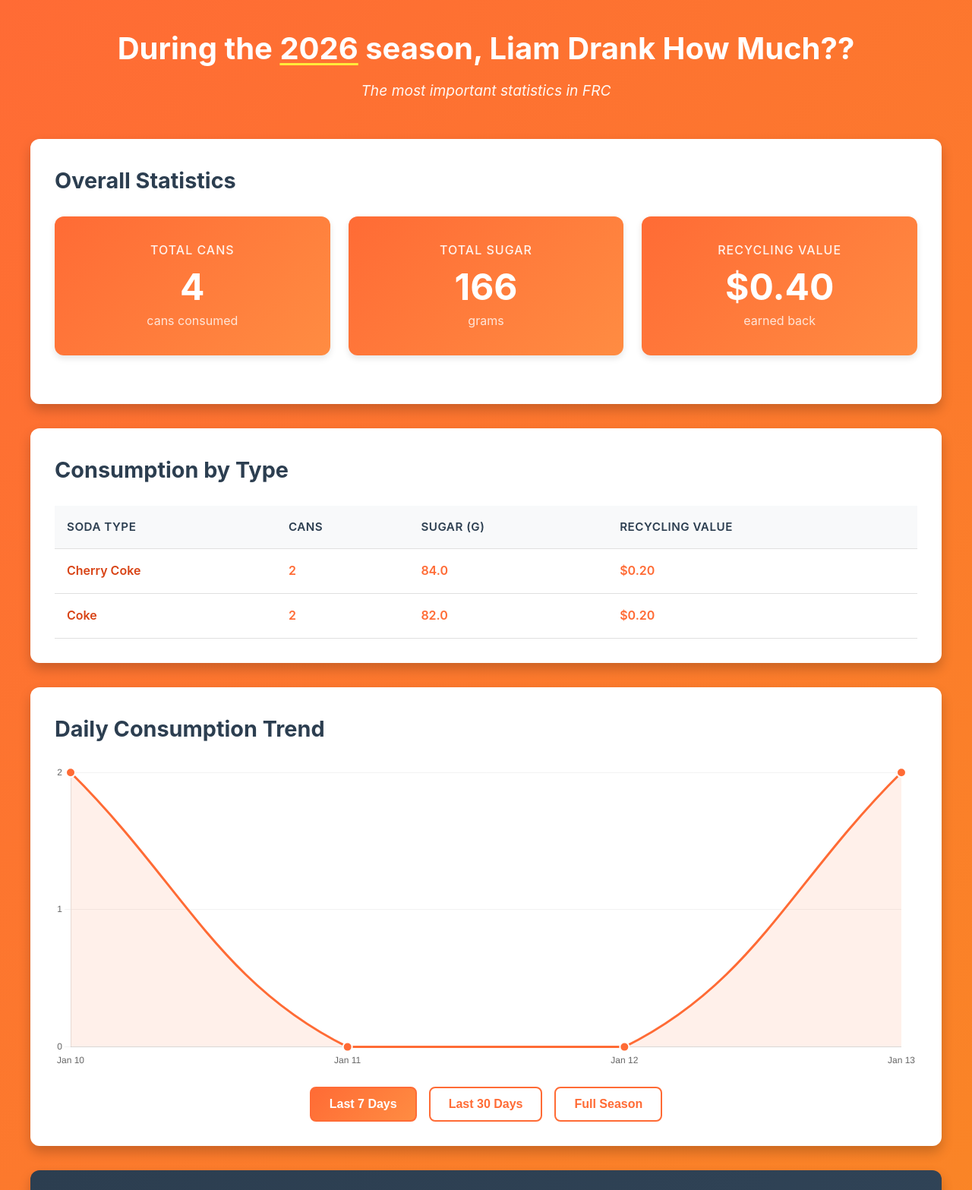
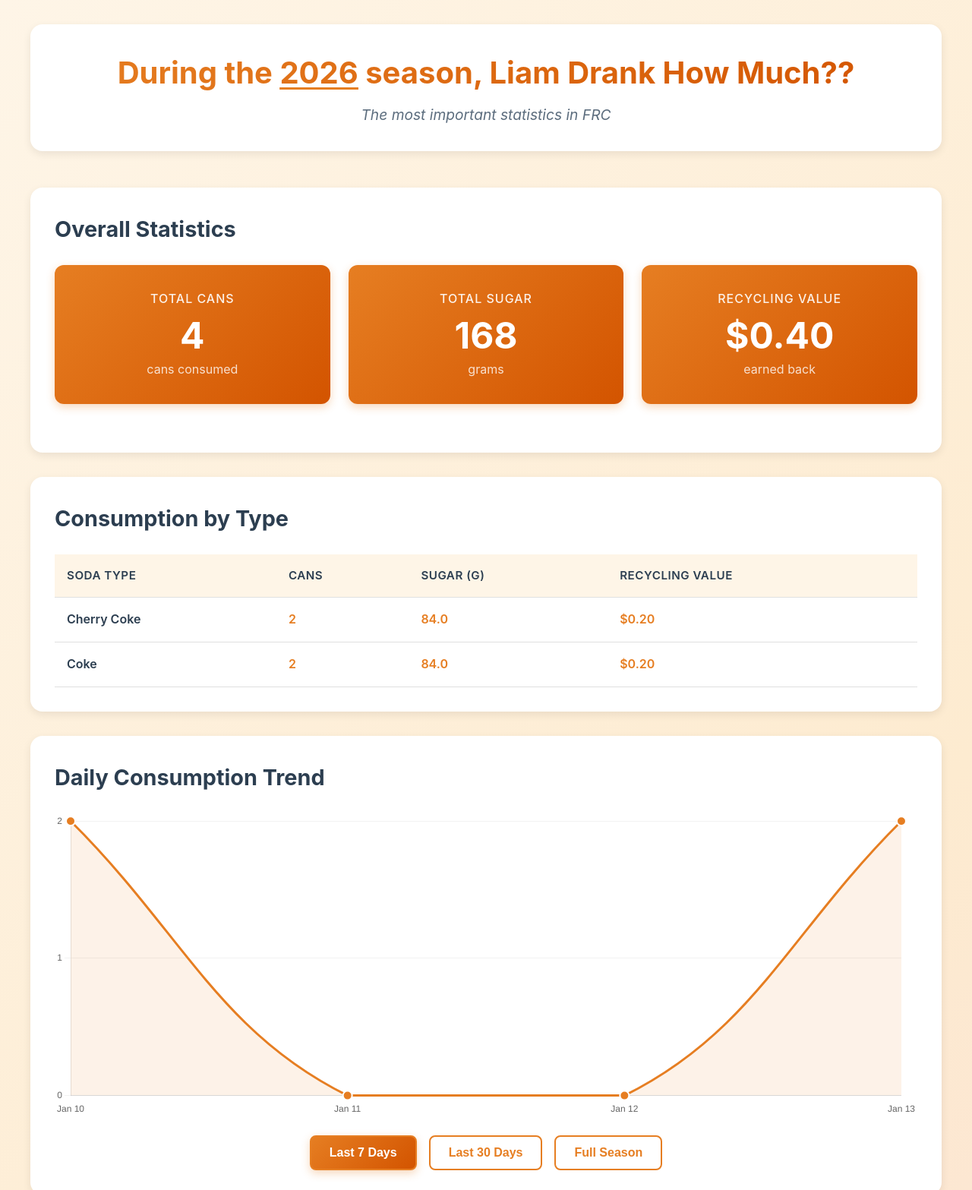
Before and after one commit to chrisn98/LiamSodaTracker, a plain HTML site: page index.html in a window 1280 px wide. Shown: the top 1567 px of the page at 76% size. Drawn offline with nearby package versions, Linux system fonts and the light colour scheme.

Commit message:
update color scheme. add function to calculate total statistics.

```diff
--- a/index.html
+++ b/index.html
@@ -15,7 +15,7 @@
             font-family: -apple-system, BlinkMacSystemFont, 'Segoe UI', Roboto, Oxygen, Ubuntu, Cantarell, sans-serif;
             line-height: 1.6;
             color: #333;
-            background: linear-gradient(135deg, #ff6b35 0%, #f7931e 100%);
+            background: linear-gradient(135deg, #fef5e7 0%, #fdebd0 50%, #fadbd8 100%);
             min-height: 100vh;
             padding: 2rem 1rem;
         }
@@ -27,36 +27,45 @@
 
         .header {
             text-align: center;
-            color: white;
+            color: #2c3e50;
             margin-bottom: 3rem;
+            background: white;
+            padding: 2rem;
+            border-radius: 16px;
+            box-shadow: 0 4px 12px rgba(0,0,0,0.08);
         }
 
         .header h1 {
             font-size: 2.5rem;
             margin-bottom: 0.5rem;
             font-weight: 700;
+            background: linear-gradient(135deg, #e67e22 0%, #d35400 100%);
+            -webkit-background-clip: text;
+            -webkit-text-fill-color: transparent;
+            background-clip: text;
         }
 
         .header h1 .year {
             text-decoration: underline;
-            text-decoration-color: #ffeb3b;
+            text-decoration-color: #e67e22;
             text-decoration-thickness: 3px;
             text-underline-offset: 5px;
         }
 
         .header .subtitle {
             font-size: 1.2rem;
-            opacity: 0.95;
+            opacity: 0.8;
             font-weight: 400;
             font-style: italic;
+            color: #34495e;
         }
 
         .stats-section {
             background: white;
             padding: 2rem;
             margin-bottom: 2rem;
-            border-radius: 12px;
-            box-shadow: 0 8px 16px rgba(0,0,0,0.2);
+            border-radius: 16px;
+            box-shadow: 0 4px 12px rgba(0,0,0,0.08);
         }
 
         .stats-section h2 {
@@ -73,17 +82,18 @@
         }
 
         .stat-card {
-            background: linear-gradient(135deg, #ff6b35 0%, #ff8c42 100%);
+            background: linear-gradient(135deg, #e67e22 0%, #d35400 100%);
             color: white;
             padding: 2rem;
             border-radius: 12px;
             text-align: center;
-            box-shadow: 0 4px 8px rgba(0,0,0,0.1);
-            transition: transform 0.3s ease;
+            box-shadow: 0 4px 12px rgba(230, 126, 34, 0.3);
+            transition: transform 0.3s ease, box-shadow 0.3s ease;
         }
 
         .stat-card:hover {
             transform: translateY(-5px);
+            box-shadow: 0 8px 20px rgba(230, 126, 34, 0.4);
         }
 
         .stat-card h3 {
@@ -120,7 +130,7 @@
         }
 
         th {
-            background-color: #f8f9fa;
+            background-color: #fef5e7;
             font-weight: 600;
             color: #2c3e50;
             font-size: 0.95rem;
@@ -129,7 +139,7 @@
         }
 
         tr:hover {
-            background-color: #f8f9fa;
+            background-color: #fef5e7;
         }
 
         td {
@@ -138,16 +148,16 @@
 
         .soda-name {
             font-weight: 600;
-            color: #d84315;
+            color: #2c3e50;
         }
 
         .number-cell {
             font-weight: 600;
-            color: #ff6b35;
+            color: #e67e22;
         }
 
         .warning-section {
-            background: linear-gradient(135deg, #2c3e50 0%, #34495e 100%);
+            background: linear-gradient(135deg, #34495e 0%, #2c3e50 100%);
             color: white;
         }
 
@@ -168,7 +178,7 @@
             background: rgba(255,255,255,0.1);
             padding: 1.5rem;
             border-radius: 8px;
-            border-left: 4px solid #ff6b35;
+            border-left: 4px solid #e67e22;
         }
 
         .health-impacts {
@@ -183,7 +193,7 @@
             padding: 1.5rem;
             border-radius: 8px;
             backdrop-filter: blur(10px);
-            border: 1px solid rgba(255,107,53,0.3);
+            border: 1px solid rgba(230, 126, 34, 0.3);
         }
 
         .impact-icon {
@@ -194,7 +204,7 @@
         .impact-card h3 {
             font-size: 1.2rem;
             margin-bottom: 0.75rem;
-            color: #ff8c42;
+            color: #f39c12;
         }
 
         .impact-card p {
@@ -204,15 +214,15 @@
         }
 
         .alternatives {
-            background: rgba(255,107,53,0.15);
+            background: rgba(230, 126, 34, 0.15);
             padding: 1.5rem;
             border-radius: 8px;
             margin: 2rem 0;
-            border: 1px solid rgba(255,107,53,0.3);
+            border: 1px solid rgba(230, 126, 34, 0.3);
         }
 
         .alternatives h3 {
-            color: #ff8c42;
+            color: #f39c12;
             margin-bottom: 1rem;
             font-size: 1.3rem;
         }
@@ -234,25 +244,25 @@
             content: "✓";
             position: absolute;
             left: 0;
-            color: #ff8c42;
+            color: #f39c12;
             font-weight: bold;
             font-size: 1.2rem;
         }
 
         .alternatives strong {
-            color: #ff8c42;
+            color: #f39c12;
         }
 
         .challenge {
-            background: rgba(255,107,53,0.2);
+            background: rgba(230, 126, 34, 0.2);
             padding: 1.5rem;
             border-radius: 8px;
-            border: 2px solid #ff6b35;
+            border: 2px solid #e67e22;
             margin: 2rem 0;
         }
 
         .challenge h3 {
-            color: #ff8c42;
+            color: #f39c12;
             margin-bottom: 1rem;
             font-size: 1.4rem;
         }
@@ -267,7 +277,7 @@
             font-size: 1.1rem;
             margin-top: 2rem;
             padding-top: 1.5rem;
-            border-top: 1px solid rgba(255,107,53,0.3);
+            border-top: 1px solid rgba(230, 126, 34, 0.3);
             font-style: italic;
         }
 
@@ -286,9 +296,9 @@
 
         .time-range-btn {
             padding: 0.75rem 1.5rem;
-            border: 2px solid #ff6b35;
+            border: 2px solid #e67e22;
             background: white;
-            color: #ff6b35;
+            color: #e67e22;
             border-radius: 8px;
             font-size: 1rem;
             font-weight: 600;
@@ -297,14 +307,16 @@
         }
 
         .time-range-btn:hover {
-            background: #fff5f0;
+            background: #fef5e7;
             transform: translateY(-2px);
+            box-shadow: 0 4px 8px rgba(230, 126, 34, 0.2);
         }
 
         .time-range-btn.active {
-            background: linear-gradient(135deg, #ff6b35 0%, #ff8c42 100%);
+            background: linear-gradient(135deg, #e67e22 0%, #d35400 100%);
             color: white;
-            border-color: #ff6b35;
+            border-color: #e67e22;
+            box-shadow: 0 4px 12px rgba(230, 126, 34, 0.3);
         }
 
         @media (max-width: 768px) {
@@ -566,17 +578,17 @@
             <div class="stats-grid">
                 <div class="stat-card">
                     <h3>Total Cans</h3>
-                    <div class="stat-value">4</div>
+                    <div class="stat-value" id="total-cans">0</div>
                     <div class="stat-unit">cans consumed</div>
                 </div>
                 <div class="stat-card">
                     <h3>Total Sugar</h3>
-                    <div class="stat-value">166</div>
+                    <div class="stat-value" id="total-sugar">0</div>
                     <div class="stat-unit">grams</div>
                 </div>
                 <div class="stat-card">
                     <h3>Recycling Value</h3>
-                    <div class="stat-value">$0.40</div>
+                    <div class="stat-value" id="recycling-value">$0.00</div>
                     <div class="stat-unit">earned back</div>
                 </div>
             </div>
@@ -584,7 +596,7 @@
 
         <div class="stats-section">
             <h2>Consumption by Type</h2>
-            <table>
+            <table id="soda-table">
                 <thead>
                     <tr>
                         <th>Soda Type</th>
@@ -603,7 +615,7 @@
                     <tr>
                         <td class="soda-name">Coke</td>
                         <td class="number-cell">2</td>
-                        <td class="number-cell">82.0</td>
+                        <td class="number-cell">84.0</td>
                         <td class="number-cell">$0.20</td>
                     </tr>
                 </tbody>
@@ -704,7 +716,45 @@
 
     <script src="https://cdnjs.cloudflare.com/ajax/libs/Chart.js/3.9.1/chart.min.js"></script>
     <script>
-        // Sample data for the chart - this will be replaced with real API data later
+        // Function to calculate and update overall statistics from the table
+        function updateOverallStatistics() {
+            const tableRows = document.querySelectorAll('#soda-table tbody tr');
+            let totalCans = 0;
+            let totalSugar = 0;
+            let totalRecyclingValue = 0;
+
+            tableRows.forEach(row => {
+                const cells = row.cells;
+                // cells[0] is soda name
+                // cells[1] is cans
+                // cells[2] is sugar
+                // cells[3] is recycling value
+
+                const cans = parseInt(cells[1].textContent) || 0;
+                const sugar = parseFloat(cells[2].textContent) || 0;
+                const recycling = parseFloat(cells[3].textContent.replace("$", "")) || 0;
+
+                totalCans += cans
+                totalSugar += sugar
+                totalRecyclingValue += recycling
+            })
+
+            // After calculating totalCans, totalSugar, and totalRecyclingValue...
+
+            // Update the Total Cans stat card
+            document.getElementById("total-cans").textContent = totalCans;
+
+            // Update the Total Sugar stat card
+            document.getElementById("total-sugar").textContent = totalSugar.toFixed(0);
+
+            // Update the Recycling Value stat card
+            document.getElementById("recycling-value").textContent = "$" + totalRecyclingValue.toFixed(2);
+        }
+
+        document.addEventListener('DOMContentLoaded', function() {
+            updateOverallStatistics();
+        });
+
         const chartData = {
             week: {
                 labels: ['Jan 10', 'Jan 11', 'Jan 12', 'Jan 13'],
@@ -739,16 +789,19 @@
                     datasets: [{
                         label: 'Cans of Soda',
                         data: data.data,
-                        borderColor: '#ff6b35',
-                        backgroundColor: 'rgba(255, 107, 53, 0.1)',
+                        borderColor: '#e67e22',
+                        backgroundColor: 'rgba(230, 126, 34, 0.1)',
                         borderWidth: 3,
                         fill: true,
                         tension: 0.4,
-                        pointBackgroundColor: '#ff6b35',
+                        pointBackgroundColor: '#e67e22',
                         pointBorderColor: '#fff',
                         pointBorderWidth: 2,
                         pointRadius: 6,
-                        pointHoverRadius: 8
+                        pointHoverRadius: 8,
+                        pointHoverBackgroundColor: '#d35400',
+                        pointHoverBorderColor: '#fff',
+                        pointHoverBorderWidth: 3
                     }]
                 },
                 options: {
@@ -759,10 +812,10 @@
                             display: false
                         },
                         tooltip: {
-                            backgroundColor: 'rgba(44, 62, 80, 0.9)',
+                            backgroundColor: 'rgba(44, 62, 80, 0.95)',
                             titleColor: '#fff',
                             bodyColor: '#fff',
-                            borderColor: '#ff6b35',
+                            borderColor: '#e67e22',
                             borderWidth: 2,
                             padding: 12,
                             displayColors: false,
```
